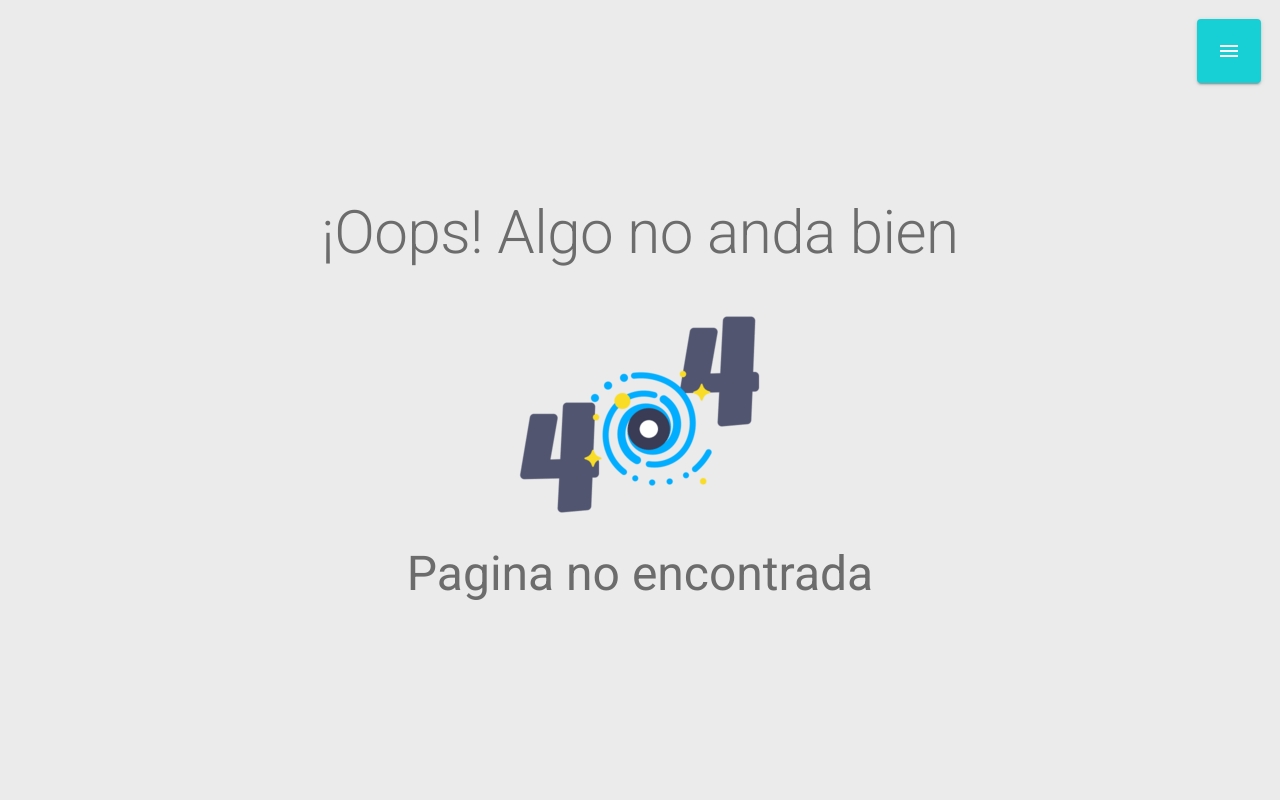
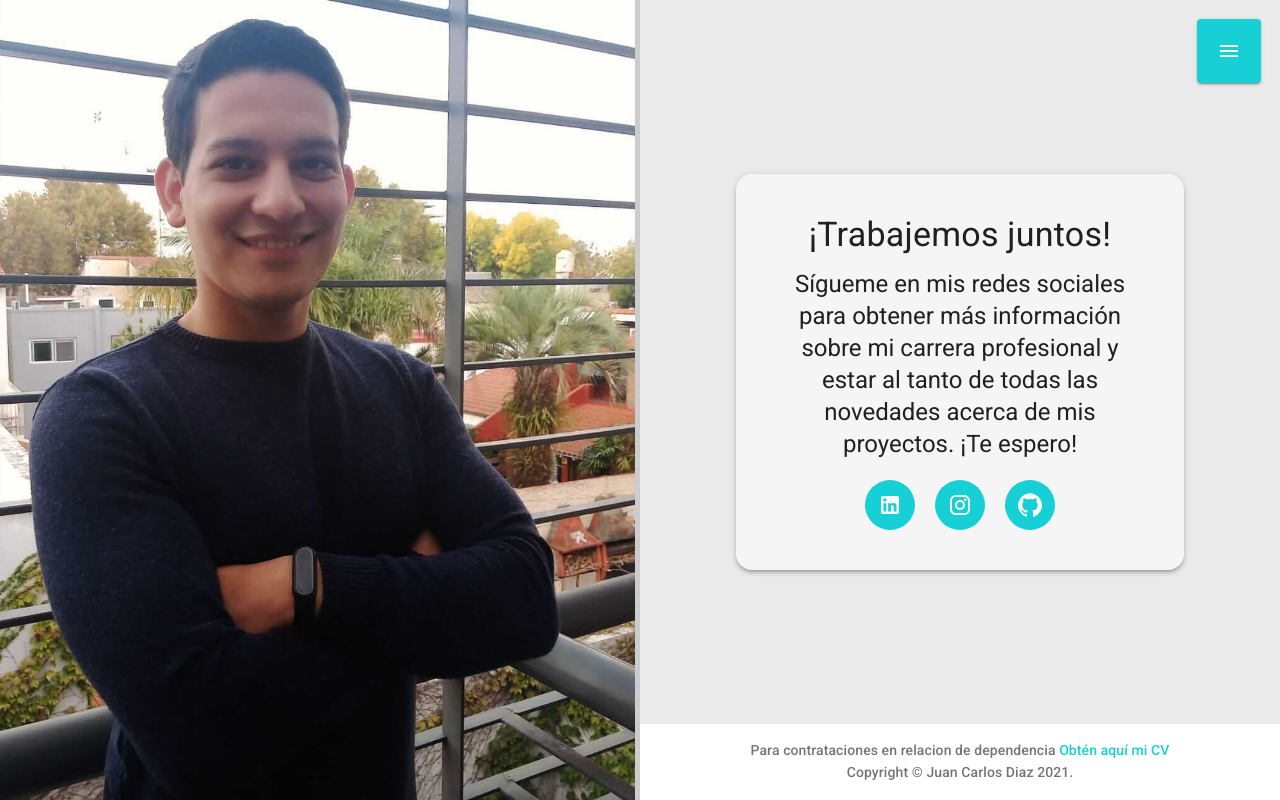
Before and after one commit to Judiazp/portafolio, a React (Create React App) app: page /contact in a window 1280 px wide. Built offline with nearby package versions, Linux system fonts and the light colour scheme.

Commit message:
modificando las rutas

```diff
--- a/src/App.js
+++ b/src/App.js
@@ -25,12 +25,12 @@ function App() {
     <ThemeProvider theme={themeConfig}>
       <Router>
         <Switch>
-          { (loading) ? <Loading/> :  <Route exact path = '/portafolio/'component={ Welcome } /> }
+          { (loading) ? <Loading/> :  <Route exact path = '/portafolio'component={ Welcome } /> }
           { (loading) ? <Loading/> :
-            <Route exact path= '/portafolio/projects'>
+            <Route exact path= '/projects'>
               <Project projectList = { projectList } />
             </Route> }
-          { (loading) ? <Loading/> : <Route exact path = '/portafolio/contact' component={Contact}/> }
+          { (loading) ? <Loading/> : <Route exact path = '/contact' component={Contact}/> }
           { (loading) ? <Loading/> : <Route component={PageNotFound}/> }
         </Switch>
       </Router>
--- a/src/components/pages/contact/index.jsx
+++ b/src/components/pages/contact/index.jsx
@@ -12,7 +12,7 @@ import {
   Hidden,
 } from "@material-ui/core";
 //Resources
-import contact from '../../../resources/multimedia/img1.jpeg'
+import contact from './../../../resources/multimedia/img1.jpeg'
 
 const Contact = (props) => {
 
```
Also changed, not shown: src/components/organisms/slider/index.jsx (+4 -4 lines), 6 other files (tests, documents, lock files or other folders).
